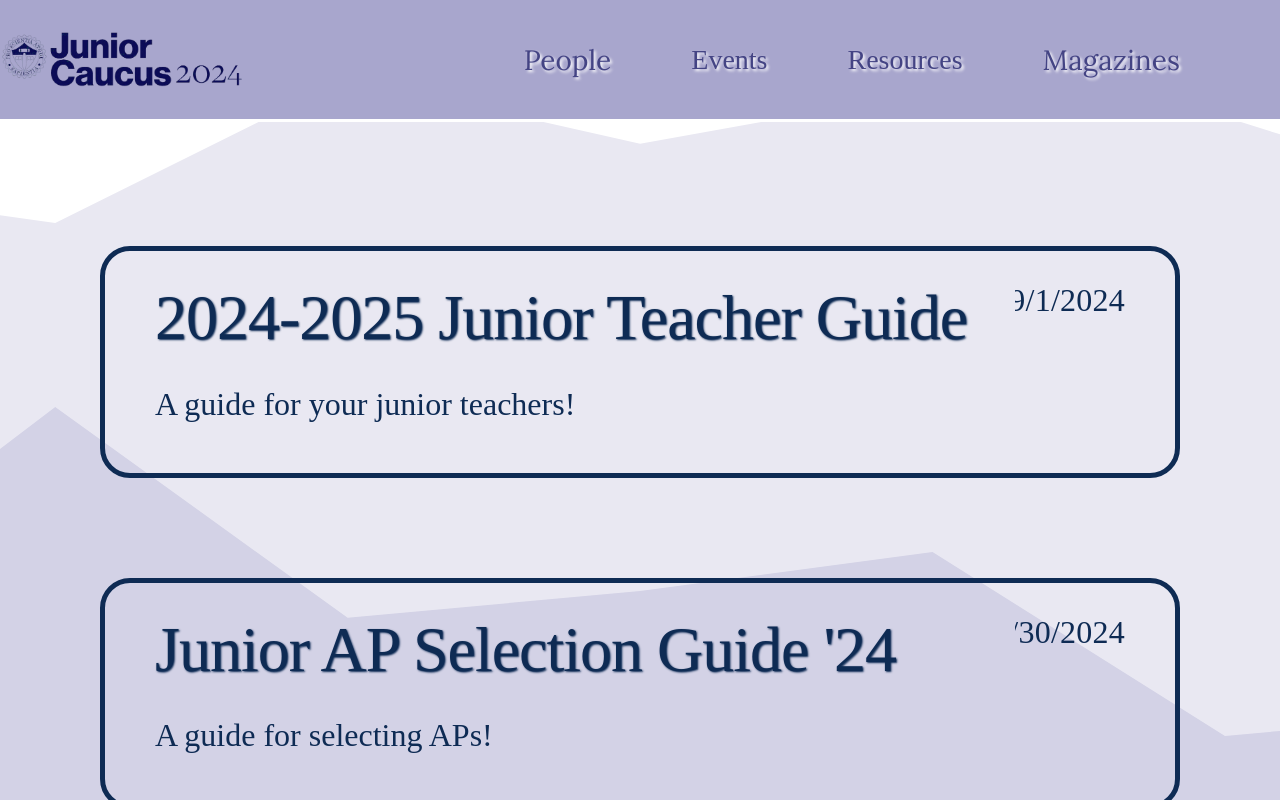
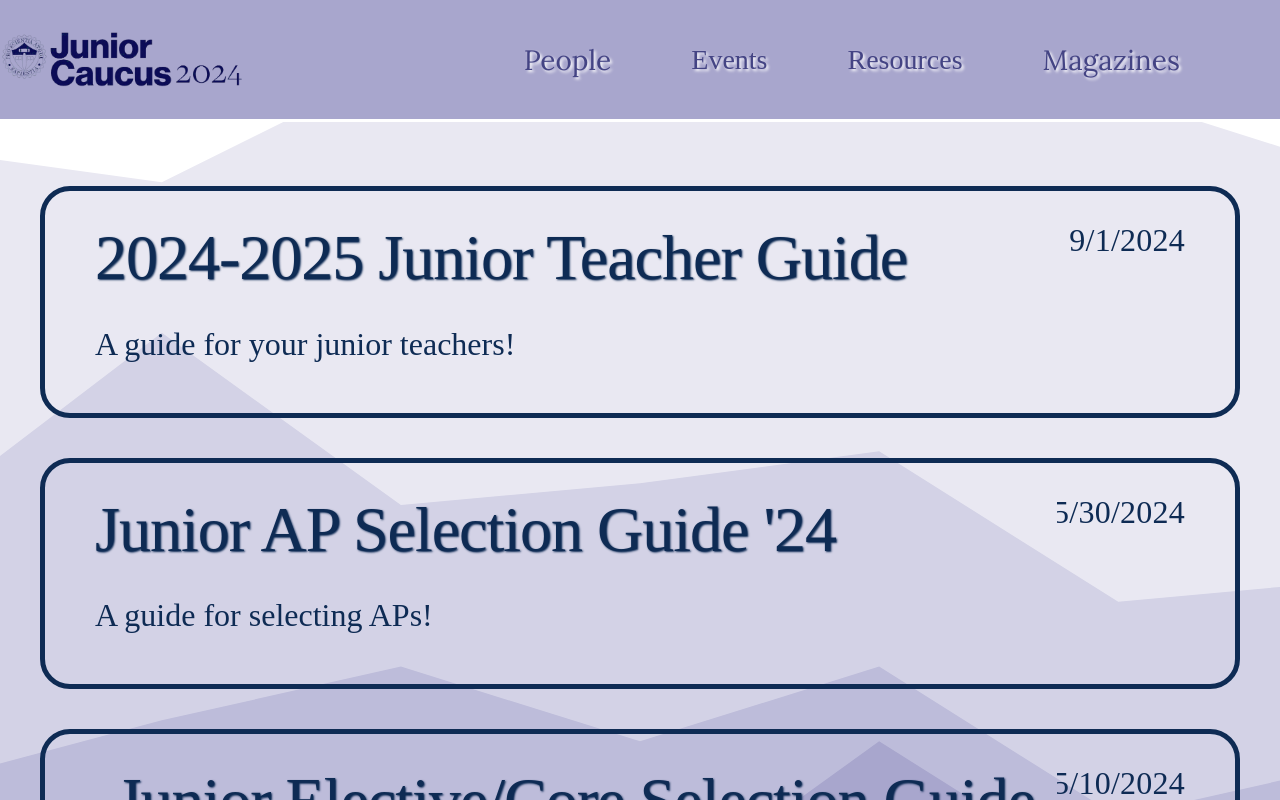
Before and after one commit to Rahuldeb5/junior.stuysu.org, a React (Create React App) app: page /guides in a window 1280 px wide. Shown: the top 800 px of the page. Built offline with nearby package versions, Linux system fonts and the light colour scheme; a web font is replaced by a local one.

Commit message:
fixed a mistake i hate my life now

```diff
--- a/src/pages/Error.css
+++ b/src/pages/Error.css
@@ -37,11 +37,3 @@
   width: 100%;
   z-index: 1;
 }
-
-.content {
-  display: flex;
-  flex-direction: column; /* Stack sections vertically */
-  padding: 50px;
-  width: 100%;
-  box-sizing: border-box;
-}
```
